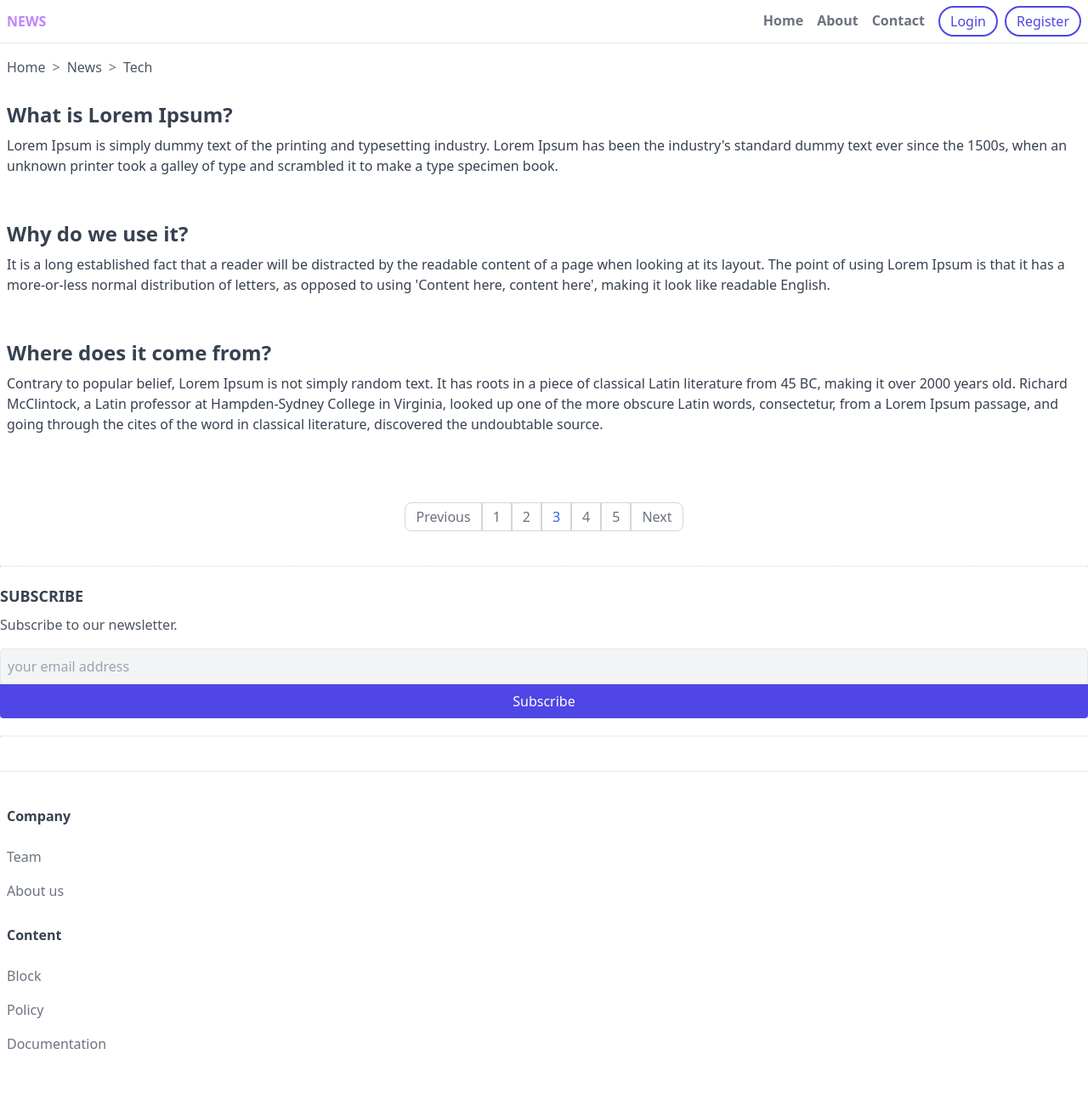
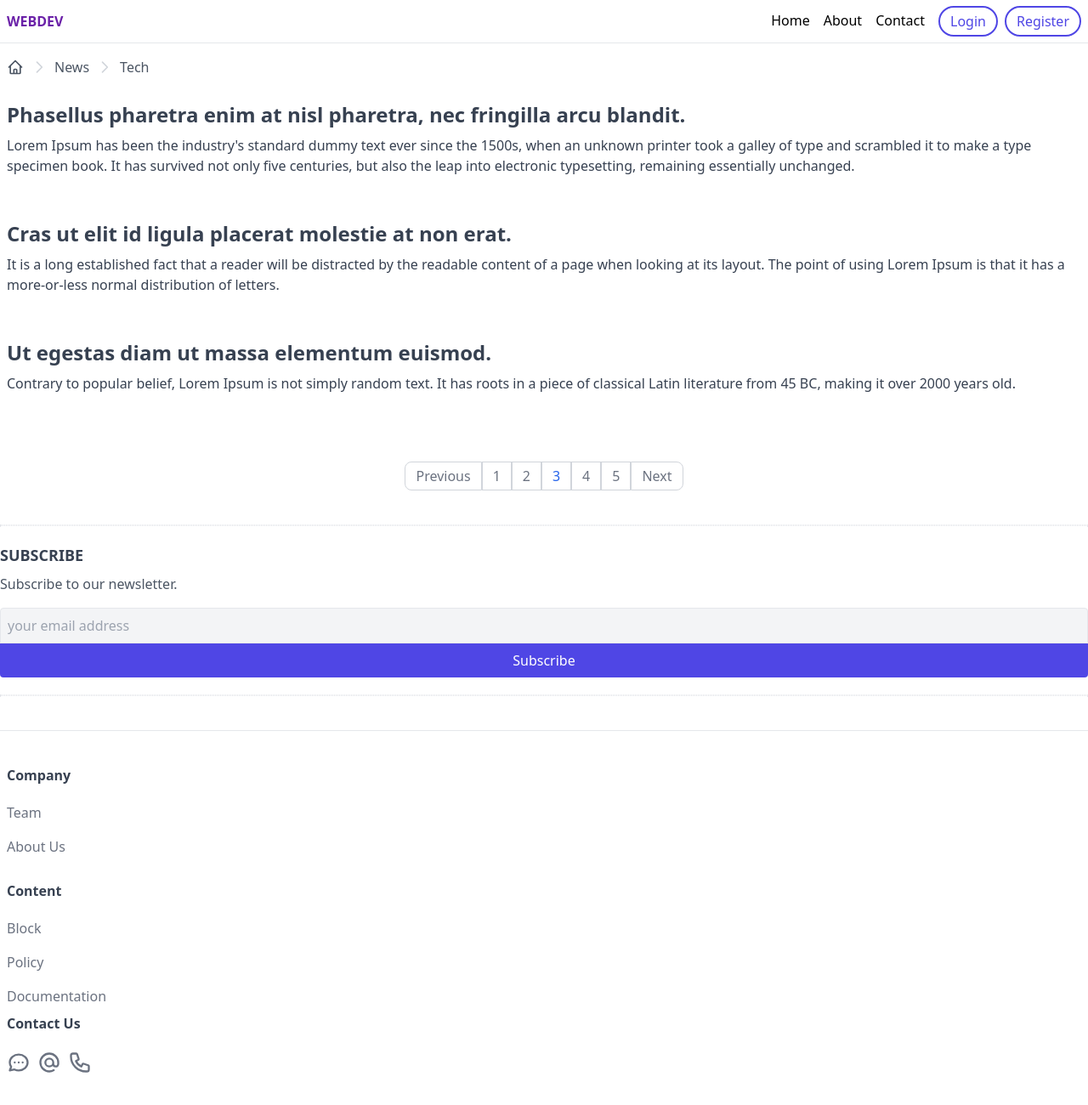
Before and after one commit to Ic3ShoT/news-tail, a website: page index.html in a window 1280 px wide. Shown: the whole page at 85% size. Drawn offline with Linux system fonts and the light colour scheme.

Commit message:
added some icons

```diff
--- a/index.html
+++ b/index.html
@@ -1,51 +1,60 @@
-<!doctype html>
+<!DOCTYPE html>
 <html lang="en">
 <head>
-    <meta charset="UTF-8">
-    <meta name="viewport"
-          content="width=device-width, user-scalable=no, initial-scale=1.0, maximum-scale=1.0, minimum-scale=1.0">
-    <meta http-equiv="X-UA-Compatible" content="ie=edge">
-    <link rel="stylesheet" href="public/styles.css">
+    <meta charset="UTF-8" />
+    <meta http-equiv="X-UA-Compatible" content="IE=edge" />
+    <meta name="viewport" content="width=device-width, initial-scale=1.0" />
+    <link rel="stylesheet" href="/public/styles.css" />
     <title>TailwindCSS</title>
 </head>
 <body>
-        <!--header-->
+<!-- header -->
 <header class="px-2 border-b flex items-center justify-between">
-            <a class="uppercase font-bold text-purple-400" href="#">News</a>
+    <a class="uppercase font-bold text-purple-800" href="#">webDev</a>
     <nav class="flex items-center">
-                <ul class="text-gray-500 font-semibold inline-flex items-center">
+        <ul class="inline-flex items-center">
             <li><a class="header-link" href="#">Home</a></li>
             <li><a class="header-link" href="#">About</a></li>
             <li><a class="header-link" href="#">Contact</a></li>
         </ul>
         <ul class="inline-flex items-center">
-                    <li>
-                        <button class="header-btn">Login</button>
-                    </li>
-                    <li>
-                        <button class="header-btn">Register</button>
-                    </li>
+            <li><button class="header-btn">Login</button></li>
+            <li><button class="header-btn">Register</button></li>
         </ul>
     </nav>
 </header>
+
 <main>
-            <!--breadcrumbs-->
+    <!-- breadcrumbs -->
     <div class="px-2 flex items-center">
         <div class="py-4 overflow-y-auto whitespace-nowrap flex items-center">
-                    <a class="text-gray-600 hover:text-gray-900" href="#">Home</a>
-                    <span class="mx-2 text-gray-500">&gt;</span>
+            <a class="text-gray-600 hover:text-gray-900" href="#">
+                <svg xmlns="http://www.w3.org/2000/svg" class="h-5 w-5" fill="none" viewBox="0 0 24 24" stroke="currentColor">
+                    <path stroke-linecap="round" stroke-linejoin="round" stroke-width="2" d="M3 12l2-2m0 0l7-7 7 7M5 10v10a1 1 0 001 1h3m10-11l2 2m-2-2v10a1 1 0 01-1 1h-3m-6 0a1 1 0 001-1v-4a1 1 0 011-1h2a1 1 0 011 1v4a1 1 0 001 1m-6 0h6" />
+                </svg>
+            </a>
+            <span class="mx-2 text-gray-300">
+            <svg xmlns="http://www.w3.org/2000/svg" class="h-5 w-5" fill="none" viewBox="0 0 24 24" stroke="currentColor">
+              <path stroke-linecap="round" stroke-linejoin="round" stroke-width="2" d="M9 5l7 7-7 7" />
+            </svg>
+          </span>
             <a class="text-gray-600 hover:text-gray-900" href="#">News</a>
-                    <span class="mx-2 text-gray-500">&gt;</span>
+            <span class="mx-2 text-gray-300">
+            <svg xmlns="http://www.w3.org/2000/svg" class="h-5 w-5" fill="none" viewBox="0 0 24 24" stroke="currentColor">
+              <path stroke-linecap="round" stroke-linejoin="round" stroke-width="2" d="M9 5l7 7-7 7" />
+            </svg>
+          </span>
             <a class="text-gray-600 hover:text-gray-900" href="#">Tech</a>
         </div>
     </div>
 
+    <!-- post cards -->
     <section class="px-2">
         <a class="block mb-10" href="#">
             <div class="flex">
                 <div>
-                            <h3 class="header-three">What is Lorem Ipsum?</h3>
-                            <p class="text-gray-700">Lorem Ipsum is simply dummy text of the printing and typesetting industry. Lorem Ipsum has been the industry's standard dummy text ever since the 1500s, when an unknown printer took a galley of type and scrambled it to make a type specimen book. </p>
+                    <h3 class="mt-3 mb-2 text-gray-700 font-bold text-2xl">Phasellus pharetra enim at nisl pharetra, nec fringilla arcu blandit.</h3>
+                    <p class="text-gray-700">Lorem Ipsum has been the industry's standard dummy text ever since the 1500s, when an unknown printer took a galley of type and scrambled it to make a type specimen book. It has survived not only five centuries, but also the leap into electronic typesetting, remaining essentially unchanged.</p>
                 </div>
             </div>
         </a>
@@ -53,8 +62,8 @@
         <a class="block mb-10" href="#">
             <div class="flex">
                 <div>
-                            <h3 class="header-three">Why do we use it?</h3>
-                            <p class="text-gray-700">It is a long established fact that a reader will be distracted by the readable content of a page when looking at its layout. The point of using Lorem Ipsum is that it has a more-or-less normal distribution of letters, as opposed to using 'Content here, content here', making it look like readable English. </p>
+                    <h3 class="mt-3 mb-2 text-gray-700 font-bold text-2xl">Cras ut elit id ligula placerat molestie at non erat.</h3>
+                    <p class="text-gray-700">It is a long established fact that a reader will be distracted by the readable content of a page when looking at its layout. The point of using Lorem Ipsum is that it has a more-or-less normal distribution of letters.</p>
                 </div>
             </div>
         </a>
@@ -62,56 +71,62 @@
         <a class="block mb-10" href="#">
             <div class="flex">
                 <div>
-                            <h3 class="header-three">Where does it come from?</h3>
-                            <p class="text-gray-700">Contrary to popular belief, Lorem Ipsum is not simply random text. It has roots in a piece of classical Latin literature from 45 BC, making it over 2000 years old. Richard McClintock, a Latin professor at Hampden-Sydney College in Virginia, looked up one of the more obscure Latin words, consectetur, from a Lorem Ipsum passage, and going through the cites of the word in classical literature, discovered the undoubtable source.</p>
+                    <h3 class="mt-3 mb-2 text-gray-700 font-bold text-2xl">Ut egestas diam ut massa elementum euismod.</h3>
+                    <p class="text-gray-700">Contrary to popular belief, Lorem Ipsum is not simply random text. It has roots in a piece of classical Latin literature from 45 BC, making it over 2000 years old.</p>
                 </div>
             </div>
         </a>
     </section>
 
+    <!-- pagination -->
     <div class="mt-20 mb-10">
-                <ul class="flex justify-center ">
+        <ul class="flex justify-center">
             <li><a class="pagination-item rounded-l-lg" href="#">Previous</a></li>
-                    <li><a class="pagination-item" href="#first">1</a></li>
-                    <li><a class="pagination-item" href="#second">2</a></li>
+            <li><a class="pagination-item" href="#">1</a></li>
+            <li><a class="pagination-item" href="#">2</a></li>
             <li><a class="pagination-item text-blue-600 hover:bg-blue-100 hover:text-blue-600" href="#">3</a></li>
-                    <li><a class="pagination-item" href="#four">4</a></li>
-                    <li><a class="pagination-item" href="#five">5</a></li>
+            <li><a class="pagination-item" href="#">4</a></li>
+            <li><a class="pagination-item" href="#">5</a></li>
             <li><a class="pagination-item rounded-r-lg" href="#">Next</a></li>
         </ul>
     </div>
 
+    <!-- divider -->
     <div class="border border-dotted"></div>
 
+    <!-- subscribe -->
     <div class="my-5">
         <h5 class="font-bold text-lg uppercase text-gray-700 mb-2">Subscribe</h5>
         <p class="text-gray-600 mb-4">Subscribe to our newsletter.</p>
         <input
                 placeholder="your email address"
                 type="email"
-                        class="text-gray-700 bg-gray-100 p-2 w-full border rounded-t hover:text-gray-600">
+                class="text-gray-700 bg-gray-100 p-2 w-full border rounded-t hover:border-gray-600"
+        >
         <button class="px-4 py-2 bg-indigo-600 text-white rounded-b w-full hover:bg-indigo-800">Subscribe</button>
     </div>
 
+    <!-- divider -->
     <div class="border border-dotted"></div>
 </main>
 
+<!-- footer -->
 <footer class="border-t mt-10 py-10 px-2">
     <div>
         <div class="mb-5">
-                    <h6 class="font-semibold text-gray-700 mb-4">Company</h6>
+            <h6 class="font-semibold text-gray-700 mb-3">Company</h6>
             <ul>
                 <li>
                     <a class="footer-link" href="#">Team</a>
                 </li>
                 <li>
-                            <a class="footer-link" href="#">About us</a>
+                    <a class="footer-link" href="#">About Us</a>
                 </li>
             </ul>
         </div>
 
         <div>
-                    <h6 class="font-semibold text-gray-700 mb-4">Content</h6>
+            <h6 class="font-semibold text-gray-700 mb-3">Content</h6>
             <ul>
                 <li>
                     <a class="footer-link" href="#">Block</a>
@@ -124,6 +139,33 @@
                 </li>
             </ul>
         </div>
+
+        <div>
+            <h6 class="font-semibold text-gray-700 mb-3">Contact Us</h6>
+            <ul class="flex">
+                <li class="mr-2">
+                    <a class="footer-link" href="#">
+                        <svg xmlns="http://www.w3.org/2000/svg" class="h-7 w-7" fill="none" viewBox="0 0 24 24" stroke="currentColor">
+                            <path stroke-linecap="round" stroke-linejoin="round" stroke-width="2" d="M8 12h.01M12 12h.01M16 12h.01M21 12c0 4.418-4.03 8-9 8a9.863 9.863 0 01-4.255-.949L3 20l1.395-3.72C3.512 15.042 3 13.574 3 12c0-4.418 4.03-8 9-8s9 3.582 9 8z" />
+                        </svg>
+                    </a>
+                </li>
+                <li class="mr-2">
+                    <a class="footer-link" href="#">
+                        <svg xmlns="http://www.w3.org/2000/svg" class="h-7 w-7" fill="none" viewBox="0 0 24 24" stroke="currentColor">
+                            <path stroke-linecap="round" stroke-linejoin="round" stroke-width="2" d="M16 12a4 4 0 10-8 0 4 4 0 008 0zm0 0v1.5a2.5 2.5 0 005 0V12a9 9 0 10-9 9m4.5-1.206a8.959 8.959 0 01-4.5 1.207" />
+                        </svg>
+                    </a>
+                </li>
+                <li>
+                    <a class="footer-link" href="#">
+                        <svg xmlns="http://www.w3.org/2000/svg" class="h-7 w-7" fill="none" viewBox="0 0 24 24" stroke="currentColor">
+                            <path stroke-linecap="round" stroke-linejoin="round" stroke-width="2" d="M3 5a2 2 0 012-2h3.28a1 1 0 01.948.684l1.498 4.493a1 1 0 01-.502 1.21l-2.257 1.13a11.042 11.042 0 005.516 5.516l1.13-2.257a1 1 0 011.21-.502l4.493 1.498a1 1 0 01.684.949V19a2 2 0 01-2 2h-1C9.716 21 3 14.284 3 6V5z" />
+                        </svg>
+                    </a>
+                </li>
+            </ul>
+        </div>
     </div>
 </footer>
 </body>
```
Also changed, not shown: public/styles.css. Lines whose indentation alone changed are shown as unchanged.
